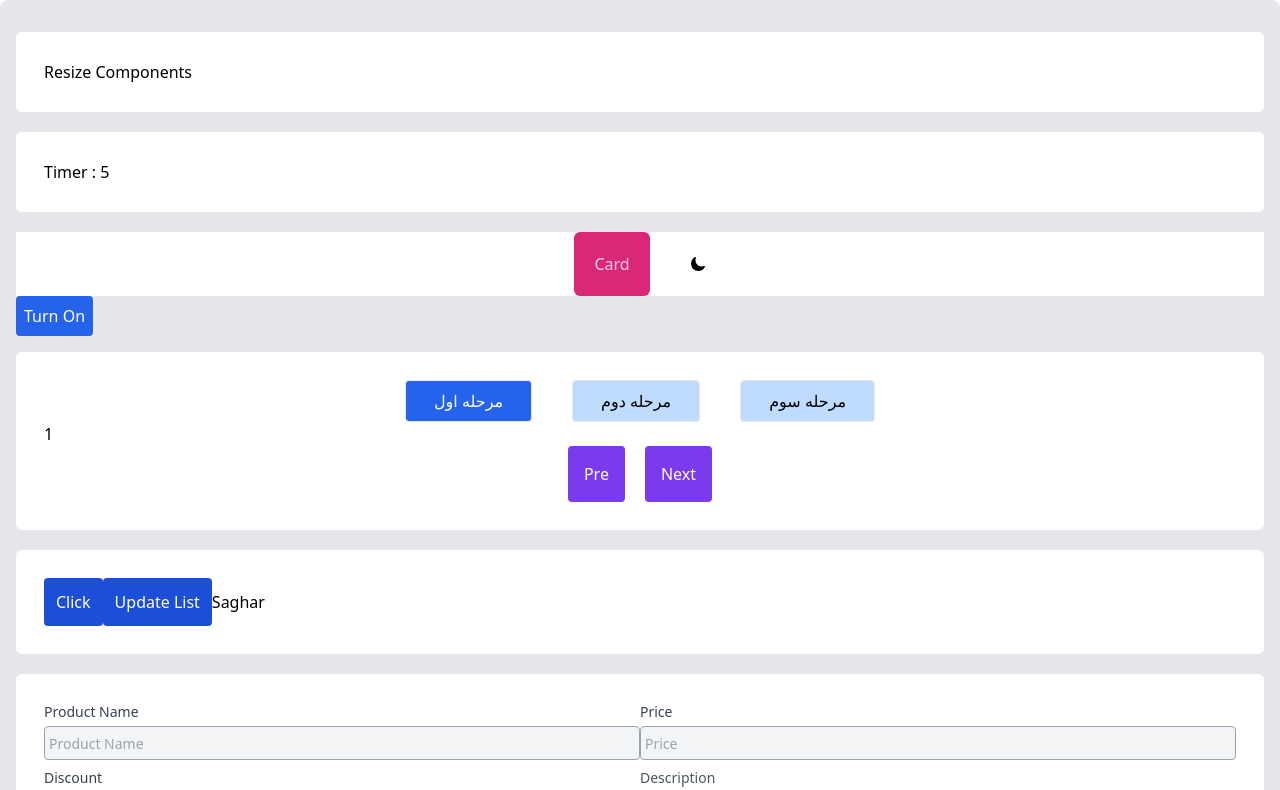
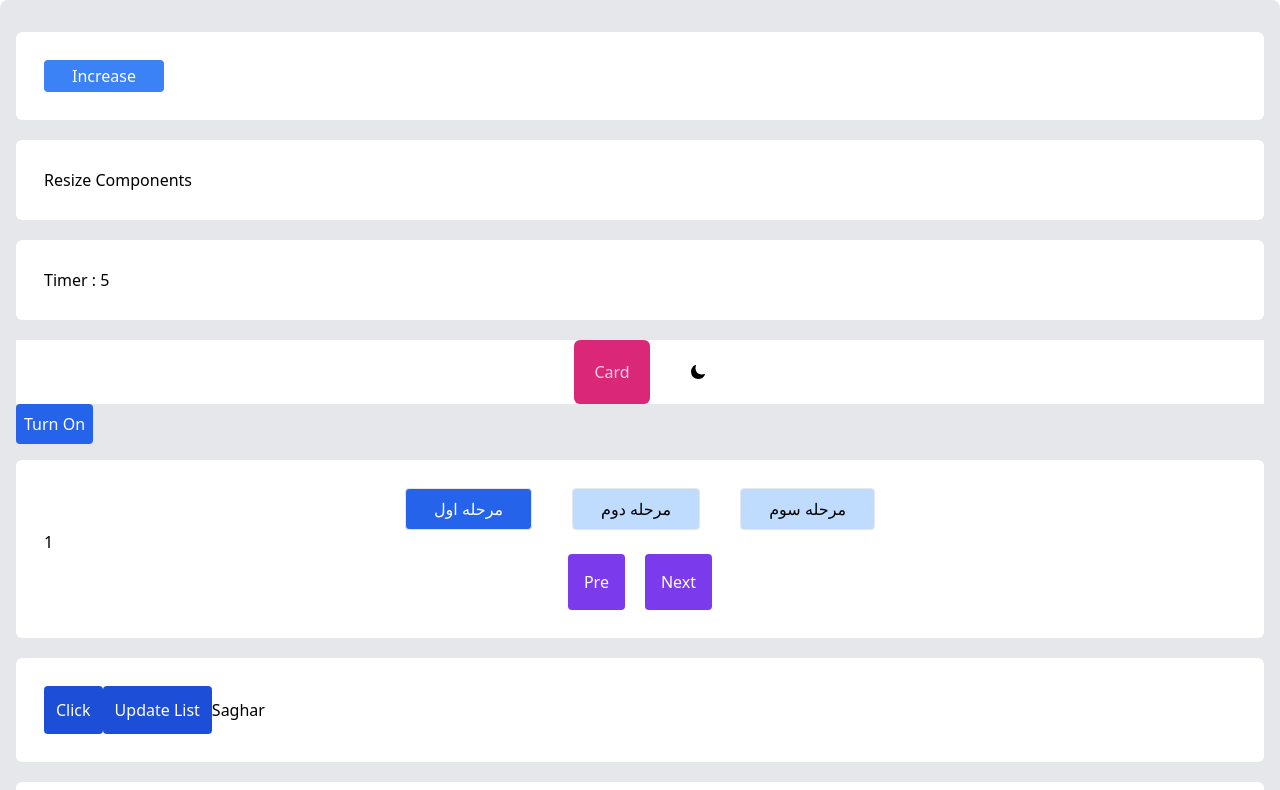
Before and after one commit to Saghar2002/react-exercise, a React (Vite) app: page / in a window 1280 px wide. Shown: the top 790 px of the page. Built offline with nearby package versions, Linux system fonts and the light colour scheme.

Commit message:
TitleChanger

```diff
--- a/src/App.jsx
+++ b/src/App.jsx
@@ -7,6 +7,7 @@ import { ProductList } from "./components/productList/ProductList";
 import { Card } from "./components/common/Card";
 import { Timer } from "./components/timer/Timer";
 import { Resize } from "./components/resize/Resize";
+import { TitleChanger } from "./components/titleChanger/TitleChanger";
 
 function App() {
 
@@ -16,6 +17,7 @@ function App() {
 
   return (
     <div className="bg-gray-200 rounded-lg p-4">
+      <TitleChanger></TitleChanger>
       <Resize></Resize>
       <Timer></Timer>
       {/* <div>helooo</div>
--- /dev/null
+++ b/src/components/titleChanger/TitleChanger.jsx
@@ -0,0 +1,21 @@
+import { Card } from "../common/Card";
+import Button from "../common/Button";
+import { useEffect, useState } from "react";
+
+export const TitleChanger = () => {
+
+    const [count , setCount] = useState(0);
+    useEffect(() => {
+        document.title = `Count = ${count}`;
+    } , [count])
+    return (
+        <Card>
+            <Button
+              buttonStyle="rounded bg-blue-500 py-1 px-7 text-white"
+              title="Increase"
+              buttonClick={() => setCount(count + 1)}
+            />
+
+        </Card>
+    );
+}
```
